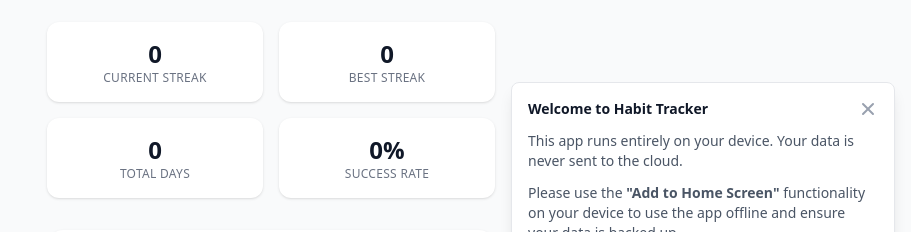
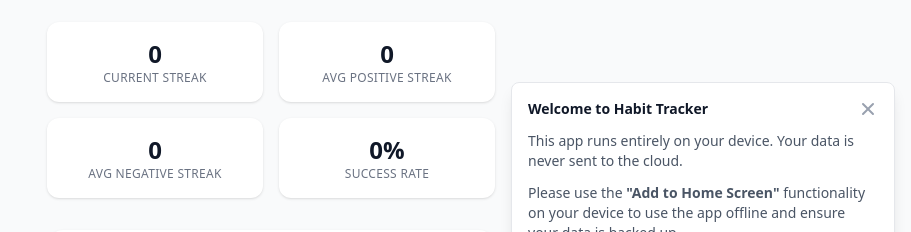
Before and after one commit to Andykmcc/habit-tracker, a Vue app: page / in a window 1280 px wide. Shown: the part 468-700 px from the top of the page, without its empty margins (369-1280 px from the left). Built offline with nearby package versions, Linux system fonts and the light colour scheme.

Commit message:
change stats view

```diff
--- a/src/App.vue
+++ b/src/App.vue
@@ -1,6 +1,6 @@
 <script setup lang="ts">
 import { ref, computed, onMounted } from 'vue';
-import { format, subDays, parseISO } from 'date-fns';
+import { format, subDays } from 'date-fns';
 import { useHabitStore } from './store';
 import { storeToRefs } from 'pinia';
 import HabitHeader from './components/HabitHeader.vue';
@@ -83,7 +83,39 @@ const stats = computed(() => {
   const completedDays = trackedDays.filter(([_, log]) => log?.status === true).length;
   const successRate = totalDays > 0 ? Math.round((completedDays / totalDays) * 100) : 0;
 
-  // Current Streak
+  // Sort dates for streak calculations
+  const sortedDates = Object.keys(logs.value).sort();
+
+  // Helper to calculate average streak length for a specific status
+  const calculateAvgStreak = (targetStatus: boolean) => {
+    let streaks: number[] = [];
+    let currentCount = 0;
+
+    for (const dateStr of sortedDates) {
+      const status = logs.value[dateStr]?.status;
+      if (status === targetStatus) {
+        currentCount++;
+      } else {
+        if (currentCount > 0) {
+          streaks.push(currentCount);
+          currentCount = 0;
+        }
+      }
+    }
+    // Push the last streak if it exists
+    if (currentCount > 0) {
+      streaks.push(currentCount);
+    }
+
+    if (streaks.length === 0) return 0;
+    const sum = streaks.reduce((a, b) => a + b, 0);
+    return Math.round((sum / streaks.length) * 10) / 10; // Round to 1 decimal
+  };
+
+  const avgPositiveStreak = calculateAvgStreak(true);
+  const avgNegativeStreak = calculateAvgStreak(false);
+
+  // Current Positive Streak
   let currentStreak = 0;
   let checkDate = new Date();
 
@@ -94,7 +126,7 @@ const stats = computed(() => {
     checkDate = subDays(checkDate, 1);
   } else if (todayStatus === false) {
     // Today is explicitly failed, streak is 0
-    return { totalDays, successRate, currentStreak: 0, maxStreak: calculateMaxStreak() };
+    return { successRate, currentStreak: 0, avgPositiveStreak, avgNegativeStreak };
   } else {
     // Today is null, check yesterday
     checkDate = subDays(checkDate, 1);
@@ -113,40 +145,12 @@ const stats = computed(() => {
   }
 
   return {
-    totalDays,
     successRate,
     currentStreak,
-    maxStreak: calculateMaxStreak()
+    avgPositiveStreak,
+    avgNegativeStreak
   };
 });
-
-const calculateMaxStreak = () => {
-  const sortedDates = Object.keys(logs.value)
-    .filter(d => logs.value[d]?.status === true)
-    .sort();
-
-  let maxStreak = 0;
-  let tempStreak = 0;
-  let lastDate: Date | null = null;
-
-  for (const dateStr of sortedDates) {
-    const d = parseISO(dateStr);
-    if (!lastDate) {
-      tempStreak = 1;
-    } else {
-      const diff = (d.getTime() - lastDate.getTime()) / (1000 * 3600 * 24);
-      if (diff === 1) {
-        tempStreak++;
-      } else {
-        tempStreak = 1;
-      }
-    }
-    if (tempStreak > maxStreak) maxStreak = tempStreak;
-    lastDate = d;
-  }
-  return maxStreak;
-};
-
 </script>
 
 <template>
@@ -167,8 +171,8 @@ const calculateMaxStreak = () => {
       <!-- Stats Grid -->
       <div class="grid grid-cols-2 gap-4">
         <StatCard name="Current Streak" :value="stats.currentStreak" />
-        <StatCard name="Best Streak" :value="stats.maxStreak" />
-        <StatCard name="Total Days" :value="stats.totalDays" />
+        <StatCard name="Avg Positive Streak" :value="stats.avgPositiveStreak" />
+        <StatCard name="Avg Negative Streak" :value="stats.avgNegativeStreak" />
         <StatCard name="Success Rate" :value="`${stats.successRate}%`" />
       </div>
 
```
Also changed, not shown: 1 other file (tests, documents, lock files or other folders).
